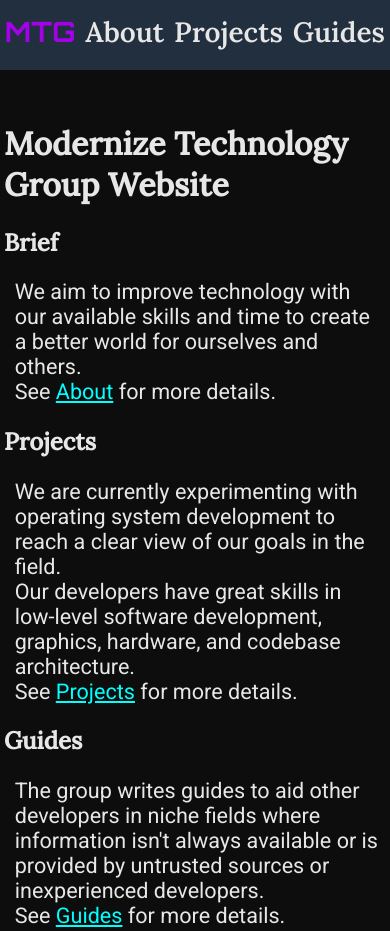
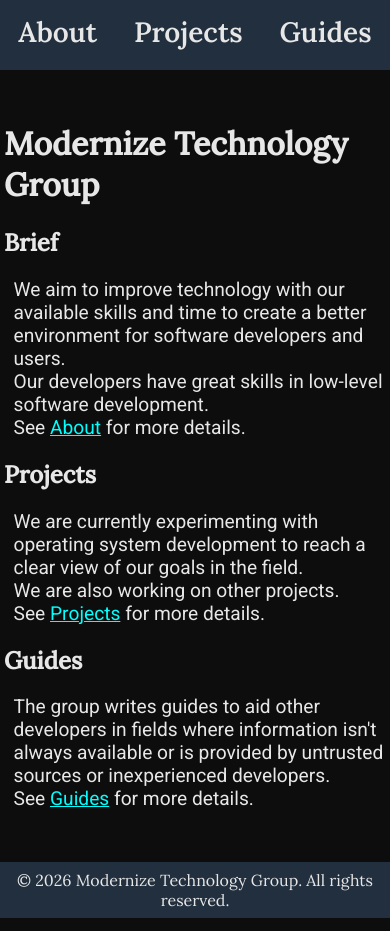
Before and after one commit to Modernize-Technology-Group/Website, a plain HTML site: page index.html in a window 390 px wide. Shown: the top 931 px of the page. Drawn offline with Linux system fonts and the light colour scheme.

Commit message:
Added mobile CSS. Discovered that website root paths are too difficult to add for GitHub devs.

```diff
--- a/style.css
+++ b/global/global.css
@@ -2,27 +2,27 @@
 @font-face
 {
     font-family: LoraMedium;
-    src: url(./res/fonts/Lora-Medium.ttf);
+    src: url(../res/fonts/Lora-Medium.ttf);
 }
 @font-face
 {
     font-family: LoraSemiBold;
-    src: url(./res/fonts/Lora-SemiBold.ttf);
+    src: url(../res/fonts/Lora-SemiBold.ttf);
 }
 @font-face
 {
     font-family: LoraRegular;
-    src: url(./res/fonts/Lora-Regular.ttf);
+    src: url(../res/fonts/Lora-Regular.ttf);
 }
 @font-face
 {
     font-family: OrbitronBold;
-    src: url(./res/fonts/Orbitron-Bold.ttf);
+    src: url(../res/fonts/Orbitron-Bold.ttf);
 }
 @font-face
 {
     font-family: RobotoRegular;
-    src: url(./res/fonts/Roboto-Regular.ttf);
+    src: url(../res/fonts/Roboto-Regular.ttf);
 }
 
 /* General body */
@@ -36,6 +36,7 @@ body
     font-family: RobotoRegular;
     background-color: #0d0d0d;
     color: #e7e7e7;
+    overflow-wrap: break-word;
 }
 
 /* Footer */
@@ -71,7 +72,7 @@ h1, h2 /*, h3, h4, h5, h6 */ /* h3+ mustn't be used */
 p
 {
     margin-left: 0.5em;
-    font-size: 1.35em;
+    font-size: 1.2em;
     text-align: left;
 }
 a:link
@@ -88,7 +89,7 @@ pre:has(code)
 {
     margin-left: auto;
     margin-right: auto;
-    font-size: 1.35em;
+    font-size: 1.2em;
     text-align: left;
     max-width: fit-content;
 
@@ -132,3 +133,15 @@ header
     text-decoration: none;
     color: #e7e7e7;
 }
+
+@media (width < 1024px)
+{
+    img, video, audio
+    {
+        max-width: 98%;
+    }
+    .header-logo
+    {
+        display: none;
+    }
+}
--- /dev/null
+++ b/global/global.js
@@ -0,0 +1,53 @@
+
+// Can't use root paths in header because ShitHub Pages doesn't support them
+// const header = document.querySelector('header')
+// if (header) header.innerHTML =
+//     `
+//     <a class="header-logo" href="/index.html">MTG</a>
+//     <a class="header-button" href="/topic/about/index.html">About</a>
+//     <a class="header-button" href="/topic/projects/index.html">Projects</a>
+//     <a class="header-button" href="/topic/guides/index.html">Guides</a>
+//     `;
+
+// Set footer
+const footer = document.querySelector('footer')
+if (footer) footer.textContent =
+    "© " + new Date().getFullYear() + " Modernize Technology Group. All rights reserved.";
+
+
+
+// Trim code
+document.querySelectorAll("pre:has(code)").forEach(pre => {
+    const code = pre.querySelector("code");
+    if (code)
+        code.textContent = code.textContent.trim();
+});
+
+// Highlight code
+hljs.highlightAll();
+
+
+
+// Fuck it
+
+// // Add main page URL in footer if the screen is small and
+// //   the CSS code removes main page URL off header
+// function editFooterOnResize(query)
+// {
+//     const footer = document.querySelector("footer");
+//     let existingURL = footer.querySelector(".main-url");
+
+//     if (query.matches)
+//     {
+//         // Width < 1024px && no URL
+//         if (!existingURL)
+//         {
+//             const newURL = document.createElement("a");
+//             newURL.href = "../../index.html"
+//             newURL.textContent =
+//         }
+//     }
+// }
+// const mediaQuery = window.matchMedia("(max-width: 1023.99px)");
+// editFooterOnResize(mediaQuery);
+// mediaQuery.addListener(editFooterOnResize);
--- a/index.html
+++ b/index.html
@@ -3,27 +3,31 @@
 <head>
     <meta charset="UTF-8">
     <meta name="viewport" content="width=device-width, initial-scale=1.0">
-    <link rel="stylesheet" href="style.css">
     <title>MTG</title>
+
+    <link rel="stylesheet" href="./global/global.css">
+    <script defer src="./global/global.js"></script>
 </head>
 <body>
 
 <header>
-    <a class="header-logo" href="index.html">MTG</a>
-    <a class="header-button" href="./Topic/About/index.html">About</a>
-    <a class="header-button" href="./Topic/Projects/index.html">Projects</a>
-    <a class="header-button" href="./Topic/Guides/index.html">Guides</a>
+    <a class="header-logo" href="./index.html">MTG</a>
+    <a class="header-button" href="./topic/about/index.html">About</a>
+    <a class="header-button" href="./topic/projects/index.html">Projects</a>
+    <a class="header-button" href="./topic/guides/index.html">Guides</a>
 </header>
 
 <main>
-    <h1>Modernize Technology Group Website</h1>
+    <h1>Modernize Technology Group</h1>
 
     <h2>Brief</h2>
     <p>
         We aim to improve technology with our available skills and time
-        to create a better world for ourselves and others.
+        to create a better environment for software developers and users.
         <br>
-        See <a href="./Topic/About/index.html">About</a> for more details.
+        Our developers have great skills in low-level software development.
+        <br>
+        See <a href="./topic/about/index.html">About</a> for more details.
     </p>
 
     <h2>Projects</h2>
@@ -31,29 +35,22 @@
         We are currently experimenting with operating system development
         to reach a clear view of our goals in the field.
         <br>
-        Our developers have great skills in low-level software development,
-        graphics, hardware, and codebase architecture.
+        We are also working on other projects.
         <br>
-        See <a href="./Topic/Projects/index.html">Projects</a> for more details.
+        See <a href="./topic/projects/index.html">Projects</a> for more details.
     </p>
 
     <h2>Guides</h2>
     <p>
-        The group writes guides to aid other developers in niche fields
+        The group writes guides to aid other developers in fields
         where information isn't always available or is provided by untrusted
         sources or inexperienced developers.
         <br>
-        See <a href="./Topic/Guides/index.html">Guides</a> for more details.
+        See <a href="./topic/guides/index.html">Guides</a> for more details.
     </p>
 </main>
 
-<footer>
-    © 2026 Modernize Technology Group. All rights reserved.
-</footer>
-<script>
-    document.getElementsByTagName("footer")[0].textContent =
-        "© " + new Date().getFullYear() + " Modernize Technology Group. All rights reserved."
-</script>
+<footer></footer>
 
 </body>
 </html>
```
Also changed, not shown: topic/test/index.html (+15 -26 lines), docs/note.txt (added), docs/todo.txt, 1 other file.
